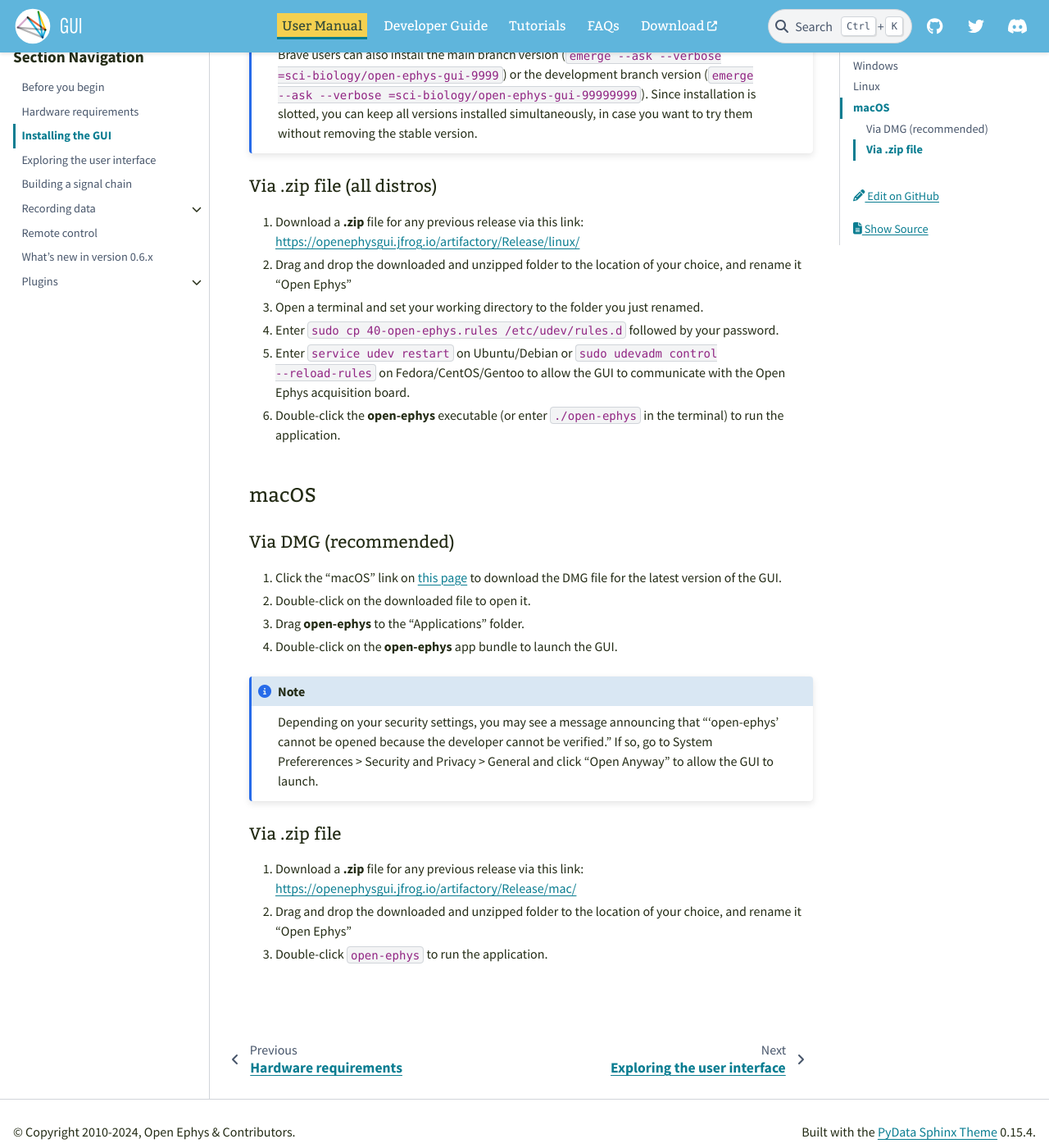
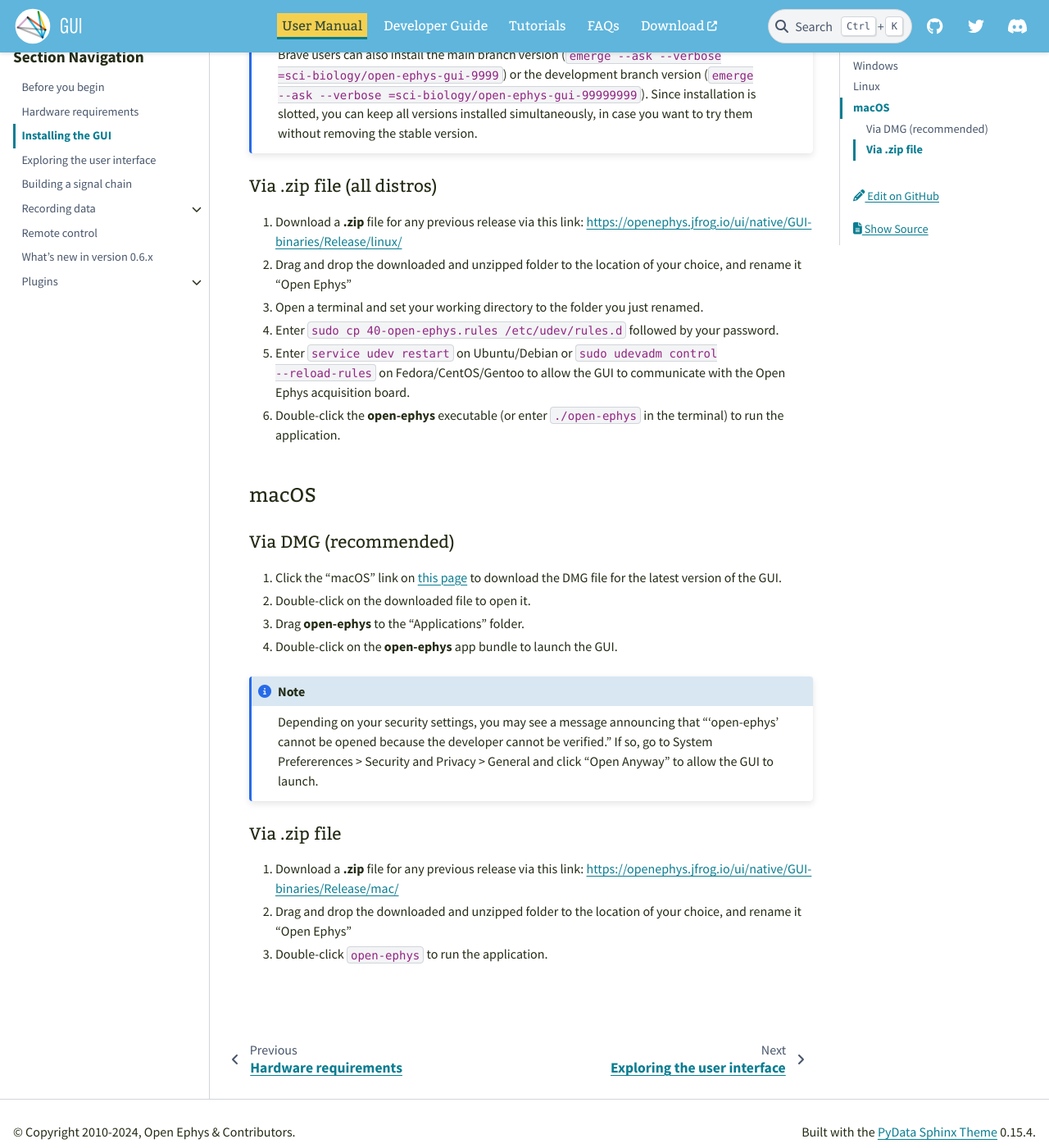
Before and after one commit to open-ephys/gui-docs, a Sphinx documentation site: the page built from source/User-Manual/Installing-the-GUI.rst, in a window 1280 px wide and 1400 px high, scrolled down 1822 px. Shown: the whole window at 82% size. Built offline with Sphinx 7.4.7 and the PyData theme 0.15.4, drawn with Linux system fonts in a browser that asks for light colours; some of the changed lines change nothing that is shown; some of the changed text lies outside the part shown.

Commit message:
Update Artifactory links

```diff
--- a/source/User-Manual/Installing-the-GUI.rst
+++ b/source/User-Manual/Installing-the-GUI.rst
@@ -24,7 +24,7 @@
 Via .zip file
 --------------
 
-1. Download a **.zip** file for any previous release via this link: https://openephysgui.jfrog.io/artifactory/Release/windows/
+1. Download a **.zip** file for any previous release via this link: https://openephys.jfrog.io/ui/native/GUI-binaries/Release/windows/
 
 2. Drag and drop the downloaded and unzipped folder to the location of your choice, and rename it "Open Ephys"
 
@@ -76,7 +76,7 @@
 Via .zip file (all distros)
 ----------------------------
 
-1. Download a **.zip** file for any previous release via this link: https://openephysgui.jfrog.io/artifactory/Release/linux/
+1. Download a **.zip** file for any previous release via this link: https://openephys.jfrog.io/ui/native/GUI-binaries/Release/linux/
 
 2. Drag and drop the downloaded and unzipped folder to the location of your choice, and rename it "Open Ephys"
 
@@ -108,7 +108,7 @@
 Via .zip file
 --------------
 
-1. Download a **.zip** file for any previous release via this link: https://openephysgui.jfrog.io/artifactory/Release/mac/
+1. Download a **.zip** file for any previous release via this link: https://openephys.jfrog.io/ui/native/GUI-binaries/Release/mac/
 
 2. Drag and drop the downloaded and unzipped folder to the location of your choice, and rename it "Open Ephys"
 
```
